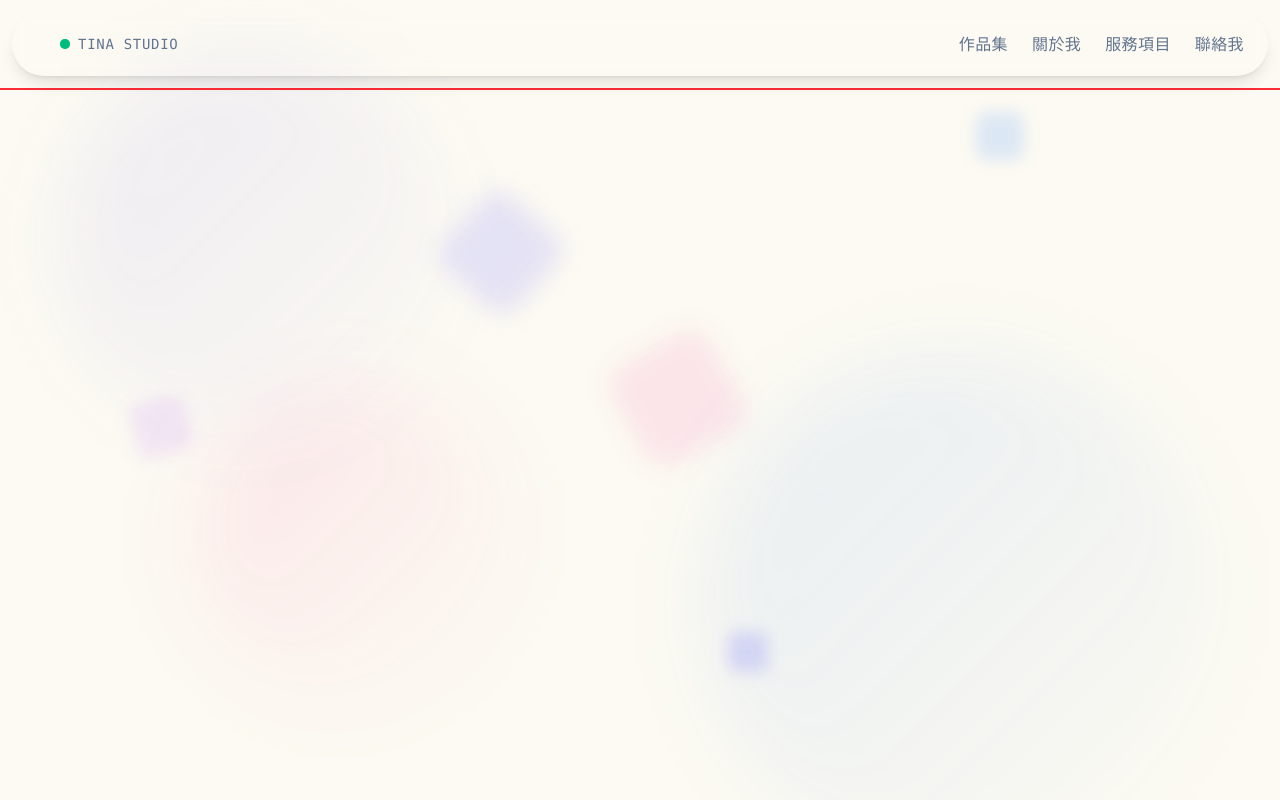
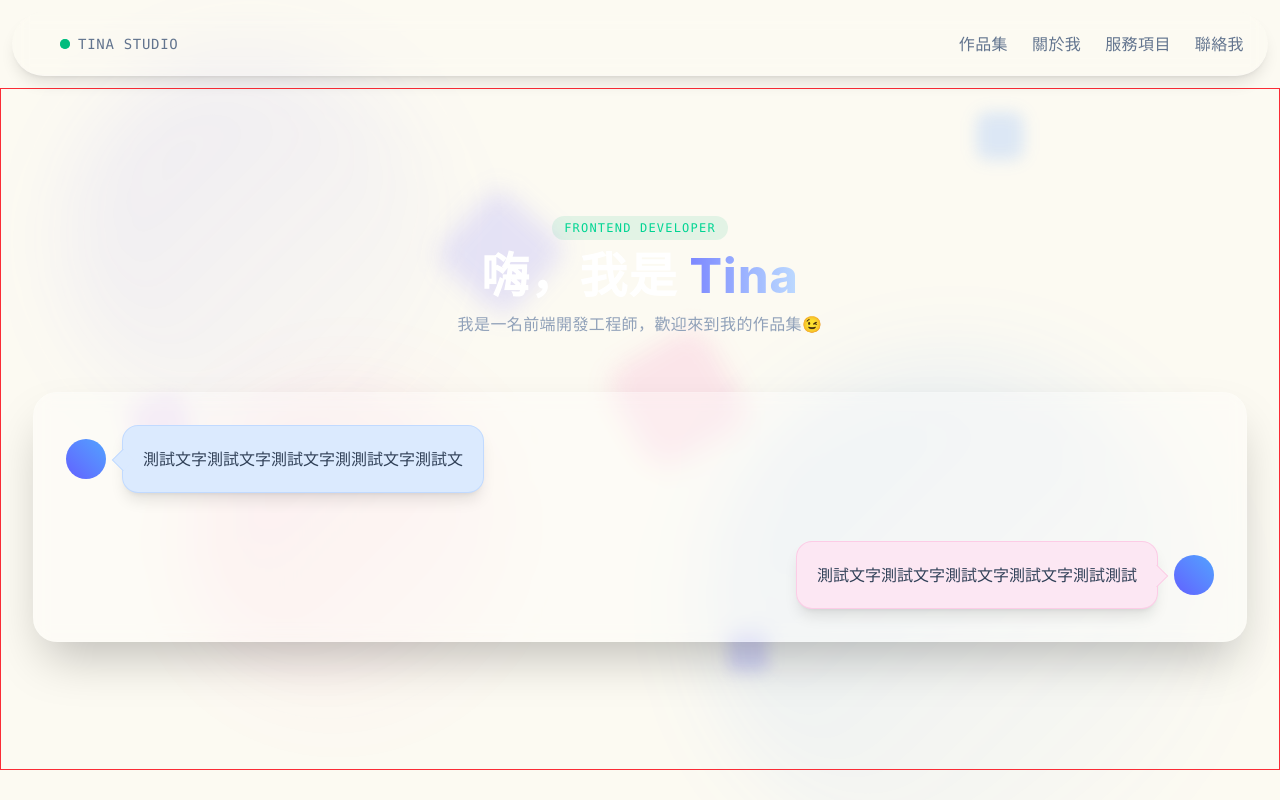
Before and after one commit to tina801005/tina-dev-landing-page, a Vue app: page / in a window 1280 px wide. Built offline with nearby package versions, Linux system fonts and the light colour scheme.

Commit message:
20260621 - HeroSection完成70% 已完成：動態聊天視窗主視覺 下次要做： 1. 4個對話問答內容資料渲染 2. 對話氣泡動畫 3. 頭像放置 4. 添加a11y及focus

```diff
--- a/src/App.vue
+++ b/src/App.vue
@@ -1,6 +1,7 @@
 <script setup lang="ts">
 import BackgroundAnimateShapes from "./components/ui/BackgroundAnimateShapes.vue";
 import TheHeader from "./components/Layout/TheHeader.vue";
+import HeroSection from "./components/Layout/HeroSection.vue";
 </script>
 
 <template>
@@ -8,7 +9,7 @@ import TheHeader from "./components/Layout/TheHeader.vue";
         <BackgroundAnimateShapes />
         <TheHeader />
         <div class="border border-red-500 max-w-7xl mx-auto px-4 sm:px-6 lg:px-8 relative z-10">
-
+            <HeroSection />
         </div>
     </div>
 </template>
--- a/src/components/Layout/HeroSection.vue
+++ b/src/components/Layout/HeroSection.vue
@@ -1,11 +1,71 @@
-<!-- Hero
-1. 背景：yt-> 漂浮方塊
-2. "模擬聊天室窗口"單獨拆出component  -->
+<!-- Hero"模擬聊天室窗口"
+主體：聊天視窗+[A提問1+B回覆1]+[A提問2+B回覆2]
+設計：跟nav一樣，毛玻璃微透明，對話氣泡兩端圓圓且A和B顏色不同
+動畫效果：自動且循環撥放
+邏輯：對話內容用渲染的-->
 
 <script setup lang="ts">
+// TODO: 對話內容用渲染的，並且自動且循環撥放
+
 </script>
 
 <template>
+    <section class="min-h-[85vh] flex flex-col items-center justify-center relative z-10 gap-4">
+        <!-- Hero Content簡單自我介紹 -->
+        <div class="text-center mb-10 flex flex-col items-center gap-3">
+            <span class="font-mono text-xs tracking-widest text-emerald-400 bg-emerald-500/10 px-3 py-1 rounded-full">
+                FRONTEND DEVELOPER
+            </span>
+            <h1 class="text-3xl md:text-5xl font-extrabold text-white tracking-wide ">
+                嗨，我是 <span class="text-transparent bg-clip-text bg-linear-to-r from-indigo-400 to-blue-200">Tina</span>
+            </h1>
+            <p class="text-slate-400 text-sm md:text-base tracking-wide max-w-md">
+                我是一名前端開發工程師，歡迎來到我的作品集😉
+            </p>
+        </div>
+
+        <div class="w-full  bg-white/30 backdrop-blur-sm rounded-3xl p-8 border border-white/10 shadow-2xl flex flex-col gap-12">
+
+            <div class="flex justify-start w-full items-center gap-4 animated animate-bubbleUp-1-delay ">
+                <!-- 圓形頭像 -->
+                <div class="w-10 h-10 rounded-full bg-linear-to-tr from-indigo-500 to-blue-400 flex items-center justify-center text-white font-bold shrink-0"></div>
+                <!-- 氣泡框 -->
+                <div class="relative max-w-xl p-5 rounded-2xl  shadow-lg bg-blue-100 backdrop-blur-md border border-blue-500/15
+                after:content-[''] after:absolute after:bottom-6  after:-left-2 after:h-4 after:w-4 after:rotate-45 after:bg-blue-100 after:border-l after:border-b after:border-blue-500/15">
+                    <p class="text-slate-700 text-sm md:text-base leading-relaxed relative z-10">
+                        測試文字測試文字測試文字測測試文字測試文
+                    </p>
+                </div>
+            </div>
+
+            <div class="flex justify-end w-full items-center gap-4 animated animate-bubbleUp">
+                <div class="relative max-w-xl p-5 rounded-2xl  shadow-lg bg-pink-100 backdrop-blur-md border border-pink-500/15
+                after:content-[''] after:absolute after:bottom-6 after:-right-2 after:h-4 after:w-4 after:rotate-45 after:bg-pink-100 after:border-r after:border-t after:border-pink-500/15">
+
+                    <p class="text-slate-700 text-sm md:text-base leading-relaxed relative z-10">
+                        測試文字測試文字測試文字測試文字測試測試
+                    </p>
+                </div>
+                <!-- 圓形頭像 -->
+                <div class="w-10 h-10 rounded-full bg-linear-to-tr from-indigo-500 to-blue-400 flex items-center justify-center text-white font-bold shrink-0"></div>
+                <!-- <p class="font-sm text-slate-700">B</p> -->
+            </div>
+        </div>
+
+    </section>
+
 </template>
 
-<style scoped></style>
+<style scoped>
+/* 氣泡彈出動畫 */
+@keyframes bubbleUp {
+  0% {
+    transform: translateY(20px);
+    opacity: 0;
+  }
+  100% {
+    transform: translateY(0);
+    opacity: 1;
+  }
+}
+</style>
```
